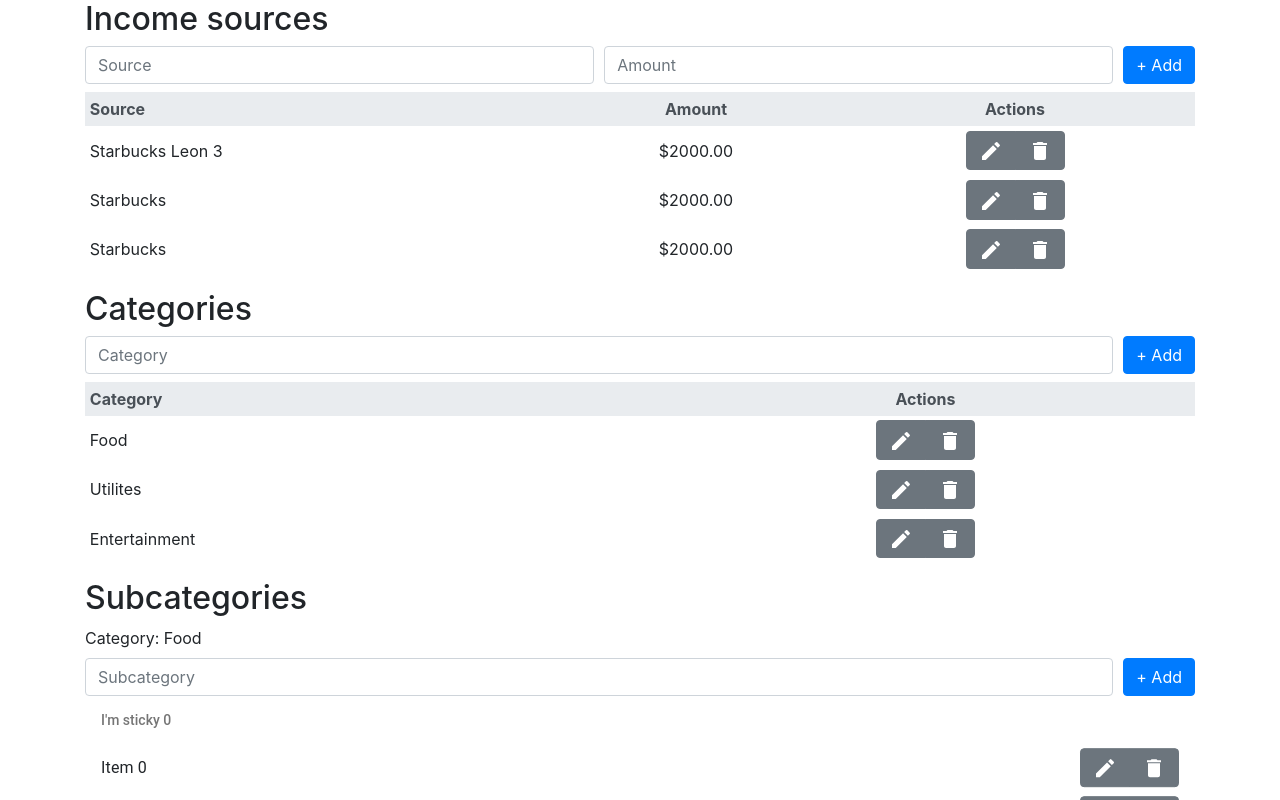
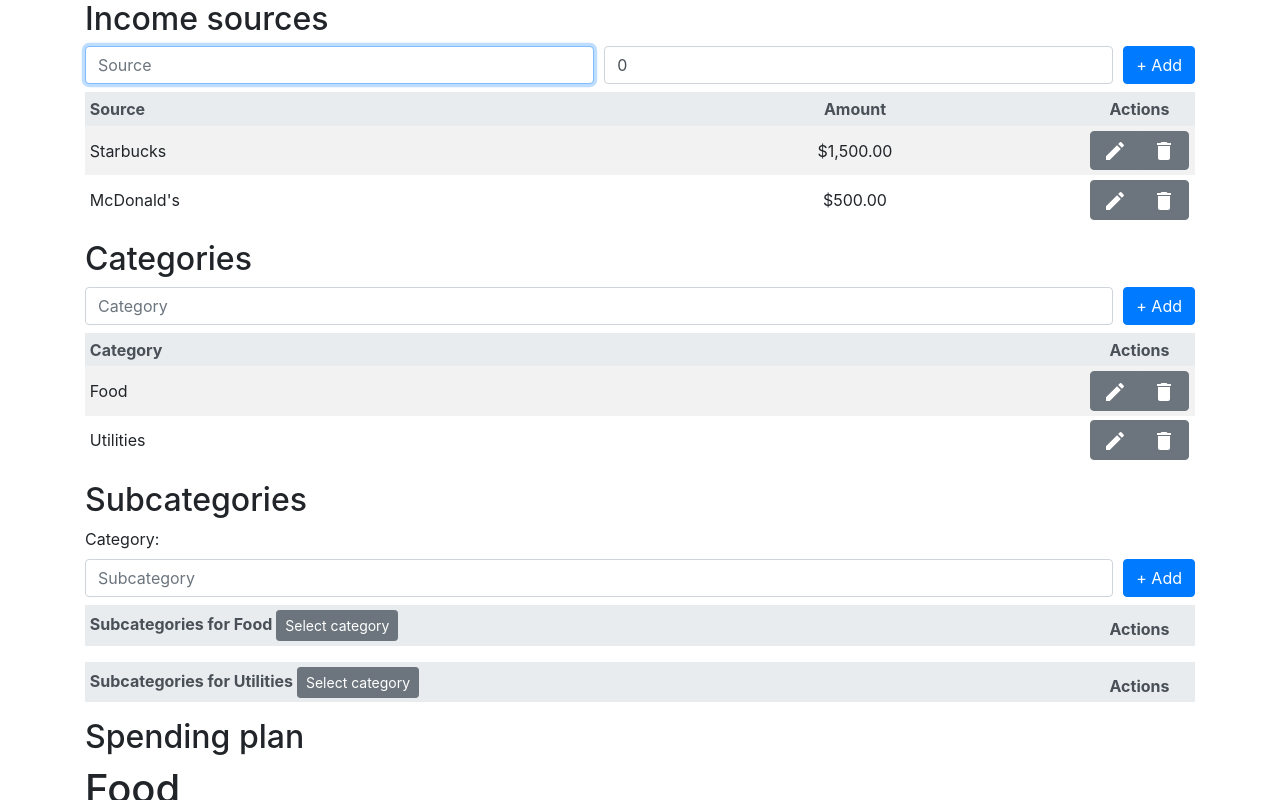
Before and after one commit to PatrykRubaj/qb-front-end, a React (Create React App) app: page /generator in a window 1280 px wide. Shown: the top 800 px of the page. Built offline with nearby package versions, Linux system fonts and the light colour scheme.

Commit message:
added basic UI functionality

```diff
--- a/package.json
+++ b/package.json
@@ -11,6 +11,7 @@
     "@testing-library/user-event": "^7.2.1",
     "@types/node": "^12.12.30",
     "@types/react": "^16.9.23",
+    "@types/uuid": "^7.0.2",
     "@typescript-eslint/eslint-plugin": "^2.24.0",
     "@typescript-eslint/parser": "^2.24.0",
     "eslint": "^6.8.0",
@@ -20,7 +21,8 @@
     "react-router-dom": "^5.1.2",
     "react-scripts": "3.4.0",
     "react-sortable-hoc": "^1.11.0",
-    "typescript": "^3.8.3"
+    "typescript": "^3.8.3",
+    "uuid": "^7.0.3"
   },
   "scripts": {
     "start": "set PORT=4001 && react-scripts start",
--- a/src/HomePage/HomePage.tsx
+++ b/src/HomePage/HomePage.tsx
@@ -1,9 +1,12 @@
 import React from "react";
+import { Link } from "react-router-dom";
 
 const HomePageComponent: React.FC = () => {
   return (
     <div className="row">
-      <div className="col-sm">One of three columns</div>
+      <div className="col-sm">
+        <Link to="/generator">Generator</Link>
+      </div>
       <div className="col-sm">One of three columns</div>
       <div className="col-sm">One of three columns</div>
     </div>
--- a/src/SpreadsheetGeneration/Category/CategoryComponent.tsx
+++ b/src/SpreadsheetGeneration/Category/CategoryComponent.tsx
@@ -1,76 +1,134 @@
-import React from "react";
+import React, { useState } from "react";
 import DeleteIcon from "@material-ui/icons/Delete";
 import EditIcon from "@material-ui/icons/Edit";
+import { Category } from "../state";
+import { v4 as uuidv4 } from "uuid";
 
-const CategoryComponent: React.FC = () => {
+interface Props {
+  categories: Array<Category>;
+  addCategory: Function;
+  editCategory: Function;
+  deleteCategory: Function;
+}
+
+const CategoryComponent: React.FC<Props> = ({
+  categories,
+  addCategory,
+  editCategory,
+  deleteCategory
+}: Props) => {
+  const [newCategory, setNewCategory] = useState({
+    id: uuidv4(),
+    name: ""
+  });
+  const [editMode, setEditMode] = useState(false);
+
+  const categoryInput = React.createRef<HTMLInputElement>();
+
+  const onNameChange = (e: React.FormEvent<HTMLInputElement>): void => {
+    const target = e.currentTarget;
+    const value = target.value;
+    const name = target.name;
+
+    setNewCategory({
+      ...newCategory,
+      [name]: value
+    });
+  };
+
+  const onEditClick = (
+    e: React.MouseEvent<HTMLButtonElement>,
+    category: Category
+  ): void => {
+    e.preventDefault();
+
+    deleteCategory(category);
+
+    setNewCategory(category);
+    setEditMode(true);
+
+    categoryInput.current?.focus();
+  };
+
+  const onDeleteClick = (
+    e: React.MouseEvent<HTMLButtonElement>,
+    category: Category
+  ): void => {
+    e.preventDefault();
+
+    deleteCategory(category);
+  };
+
+  const onFormSubmit = (e: React.FormEvent<HTMLFormElement>): void => {
+    e.preventDefault();
+
+    editMode ? editCategory(newCategory) : addCategory(newCategory);
+    setNewCategory({
+      id: uuidv4(),
+      name: ""
+    });
+
+    categoryInput.current?.focus();
+  };
+
   return (
     <div className="row">
       <div className="col">
         <h2>Categories</h2>
-        <form>
+        <form onSubmit={onFormSubmit}>
           <div className="form-row">
             <div className="col">
               <input
+                name="name"
+                value={newCategory.name}
+                onChange={onNameChange}
+                ref={categoryInput}
                 type="text"
                 className="form-control"
                 placeholder="Category"
               />
             </div>
             <div className="col-auto">
-              <button type="button" className="btn btn-primary">
-                + Add
+              <button type="submit" className="btn btn-primary">
+                {editMode ? "Save" : "+ Add"}
               </button>
             </div>
           </div>
         </form>
 
-        <table className="table table-borderless table-sm mt-2">
+        <table className="table table-borderless table-sm mt-2 table-striped">
           <thead className="thead-light">
             <tr>
               <th>Category</th>
-              <th className="text-center">Actions</th>
+              <th className="text-center" style={{ width: "10%" }}>
+                Actions
+              </th>
             </tr>
           </thead>
           <tbody>
-            <tr>
-              <td className="align-middle">Food</td>
+            {categories.map(category => (
+              <tr key={category.id}>
+                <td className="align-middle">{category.name}</td>
                 <td className="align-middle text-center">
                   <div className="btn-group" role="group">
-                  <button type="button" className="btn btn-secondary">
+                    <button
+                      type="button"
+                      className="btn btn-secondary"
+                      onClick={(e): void => onEditClick(e, category)}
+                    >
                       <EditIcon />
                     </button>
-                  <button type="button" className="btn btn-secondary">
+                    <button
+                      type="button"
+                      className="btn btn-secondary"
+                      onClick={(e): void => onDeleteClick(e, category)}
+                    >
                       <DeleteIcon />
                     </button>
                   </div>
                 </td>
               </tr>
-            <tr>
-              <td className="align-middle">Utilites</td>
-              <td className="align-middle text-center">
-                <div className="btn-group" role="group">
-                  <button type="button" className="btn btn-secondary">
-                    <EditIcon />
-                  </button>
-                  <button type="button" className="btn btn-secondary">
-                    <DeleteIcon />
-                  </button>
-                </div>
-              </td>
-            </tr>
-            <tr>
-              <td className="align-middle">Entertainment</td>
-              <td className="align-middle text-center">
-                <div className="btn-group" role="group">
-                  <button type="button" className="btn btn-secondary">
-                    <EditIcon />
-                  </button>
-                  <button type="button" className="btn btn-secondary">
-                    <DeleteIcon />
-                  </button>
-                </div>
-              </td>
-            </tr>
+            ))}
           </tbody>
         </table>
       </div>
--- a/src/SpreadsheetGeneration/GeneratorPage.tsx
+++ b/src/SpreadsheetGeneration/GeneratorPage.tsx
@@ -1,17 +1,123 @@
-import React from "react";
+import React, { useState } from "react";
+import { v4 as uuidv4 } from "uuid";
 import IncomeComponent from "./Income/IncomeComponent";
 import CategoryComponent from "./Category/CategoryComponent";
 import SubcategoryComponent from "./Subcategory/SubcategoryComponent";
 import SpendingPredictionComponent from "./SpendingPrediction/SpendingPredictionComponent";
+import { GeneratorState, Income, Category, Subcategory } from "./state";
 
 const GeneratorPage: React.FC = () => {
+  const [state, setState] = useState<GeneratorState>({
+    categories: [
+      { id: uuidv4(), name: "Food" },
+      { id: uuidv4(), name: "Utilities" }
+    ],
+    subcategories: [],
+    incomes: [
+      { id: uuidv4(), amount: 1500, name: "Starbucks" },
+      { id: uuidv4(), amount: 500, name: "McDonald's" }
+    ],
+    expectedSpendings: []
+  });
+
+  const addIncome = (newIncome: Income): void => {
+    setState({
+      ...state,
+      incomes: [...state.incomes, newIncome]
+    });
+    console.log("Added income: ", newIncome);
+  };
+
+  const deleteIncome = (income: Income): void => {
+    setState({
+      ...state,
+      incomes: state.incomes.filter(x => x.id !== income.id)
+    });
+    console.log("Deleted income: ", income);
+  };
+
+  const editIncome = (income: Income): void => {
+    setState({
+      ...state,
+      incomes: [...state.incomes.filter(x => x.id !== income.id), income]
+    });
+    console.log("Edited income: ", income);
+  };
+
+  const addCategory = (newCategory: Category): void => {
+    setState({
+      ...state,
+      categories: [...state.categories, newCategory]
+    });
+    console.log("Added category: ", newCategory);
+  };
+
+  const editCategory = (editedCategory: Category): void => {
+    setState({
+      ...state,
+      categories: [...state.categories, editedCategory]
+    });
+    console.log("Edited category: ", editedCategory);
+  };
+
+  const deleteCategory = (category: Category): void => {
+    setState({
+      ...state,
+      categories: state.categories.filter(x => x.id !== category.id)
+    });
+    console.log("Deleted category: ", category);
+  };
+
+  const addSubcategory = (newSubcategory: Subcategory): void => {
+    setState({
+      ...state,
+      subcategories: [...state.subcategories, newSubcategory]
+    });
+    console.log("Added subcategory: ", newSubcategory);
+  };
+
+  const deleteSubcategory = (subcategory: Subcategory): void => {
+    setState({
+      ...state,
+      subcategories: state.subcategories.filter(x => x.id !== subcategory.id)
+    });
+    console.log("Deleted subcategory: ", subcategory);
+  };
+
+  const editSubcategory = (editedSubcategory: Subcategory): void => {
+    setState({
+      ...state,
+      subcategories: [...state.subcategories, editedSubcategory]
+    });
+    console.log("Edited subcategory: ", editedSubcategory);
+  };
+
   return (
     <>
-      <IncomeComponent />
-      <CategoryComponent />
-      <SubcategoryComponent />
-      <SpendingPredictionComponent />
-      <button className="btn btn-primary btn-lg btn-block">
+      <IncomeComponent
+        incomes={state.incomes}
+        addIncome={addIncome}
+        editIncome={editIncome}
+        deleteIncome={deleteIncome}
+      />
+      <CategoryComponent
+        categories={state.categories}
+        addCategory={addCategory}
+        editCategory={editCategory}
+        deleteCategory={deleteCategory}
+      />
+      <SubcategoryComponent
+        categories={state.categories}
+        subcategories={state.subcategories}
+        addSubcategory={addSubcategory}
+        editSubcategory={editSubcategory}
+        deleteSubcategory={deleteSubcategory}
+      />
+      <SpendingPredictionComponent
+        categories={state.categories}
+        subcategories={state.subcategories}
+      />
+      <button className="btn btn-primary btn-lg btn-block mb-4">
         Generate budget
       </button>
     </>
--- a/src/SpreadsheetGeneration/Income/IncomeComponent.tsx
+++ b/src/SpreadsheetGeneration/Income/IncomeComponent.tsx
@@ -1,20 +1,102 @@
-import React from "react";
+import React, { useState } from "react";
+import { v4 as uuidv4 } from "uuid";
 import DeleteIcon from "@material-ui/icons/Delete";
 import EditIcon from "@material-ui/icons/Edit";
+import { Income } from "../state";
 
-const IncomeComponent: React.FC = () => {
+interface Props {
+  incomes: Array<Income>;
+  addIncome: Function;
+  editIncome: Function;
+  deleteIncome: Function;
+}
+
+const IncomeComponent: React.FC<Props> = ({
+  incomes,
+  addIncome,
+  editIncome,
+  deleteIncome
+}: Props) => {
+  const [newIncome, setNewIncome] = useState<Income>({
+    id: uuidv4(),
+    name: "",
+    amount: 0
+  });
+
+  const [editMode, setEditMode] = useState(false);
+  const nameInput = React.createRef<HTMLInputElement>();
+
+  const formatter = new Intl.NumberFormat("en-US", {
+    style: "currency",
+    currency: "USD"
+  });
+
+  const onInputChange = (event: React.FormEvent<HTMLInputElement>): void => {
+    const target = event.currentTarget;
+    const value = target.value;
+    const name = target.name;
+
+    setNewIncome({
+      ...newIncome,
+      [name]: value
+    });
+  };
+
+  const onAddSaveNewIncome = (
+    e: React.FormEvent<HTMLFormElement>,
+    income: Income
+  ): void => {
+    e.preventDefault();
+
+    editMode ? editIncome(income) : addIncome(income);
+
+    setNewIncome({
+      id: uuidv4(),
+      name: "",
+      amount: 0
+    });
+    setEditMode(false);
+    nameInput.current?.focus();
+  };
+
+  const onDeleteIncome = (
+    e: React.MouseEvent<HTMLButtonElement>,
+    income: Income
+  ): void => {
+    e.preventDefault();
+
+    deleteIncome(income);
+  };
+
+  const onEditIncome = (
+    e: React.MouseEvent<HTMLButtonElement>,
+    income: Income
+  ): void => {
+    e.preventDefault();
+
+    deleteIncome(income);
+    setNewIncome({ ...income });
+    setEditMode(true);
+    nameInput.current?.focus();
+  };
+
   return (
     <div className="row">
       <div className="col">
         <h2>Income sources</h2>
 
-        <form>
+        <form onSubmit={(e): void => onAddSaveNewIncome(e, newIncome)}>
           <div className="form-row">
             <div className="col">
               <input
+                name="name"
+                value={newIncome.name}
+                onChange={onInputChange}
+                ref={nameInput}
                 type="text"
                 className="form-control"
                 placeholder="Source"
+                autoFocus
               />
             </div>
             <div className="col">
@@ -22,67 +104,56 @@
                 type="text"
                 className="form-control"
                 placeholder="Amount"
+                name="amount"
+                value={newIncome.amount}
+                onChange={onInputChange}
               />
             </div>
             <div className="col-auto">
-              <button type="button" className="btn btn-primary">
-                + Add
+              <button type="submit" className="btn btn-primary">
+                {editMode ? "Save" : "+ Add"}
               </button>
             </div>
           </div>
         </form>
 
-        <table className="table table-borderless table-sm mt-2">
+        <table className="table table-borderless table-sm mt-2 table-striped">
           <thead className="thead-light">
             <tr>
               <th>Source</th>
               <th className="text-center">Amount</th>
-              <th className="text-center">Actions</th>
+              <th className="text-center" style={{ width: "10%" }}>
+                Actions
+              </th>
             </tr>
           </thead>
           <tbody>
-            <tr>
-              <td className="align-middle">Starbucks Leon 3</td>
-              <td className="align-middle text-center">$2000.00</td>
+            {incomes.map(income => (
+              <tr key={income.id}>
+                <td className="align-middle">{income.name}</td>
+                <td className="align-middle text-center">
+                  {formatter.format(income.amount)}
+                </td>
                 <td className="align-middle text-center">
                   <div className="btn-group" role="group">
-                  <button type="button" className="btn btn-secondary">
+                    <button
+                      type="button"
+                      className="btn btn-secondary"
+                      onClick={(e): void => onEditIncome(e, income)}
+                    >
                       <EditIcon />
                     </button>
-                  <button type="button" className="btn btn-secondary">
+                    <button
+                      type="button"
+                      className="btn btn-secondary"
+                      onClick={(e): void => onDeleteIncome(e, income)}
+                    >
                       <DeleteIcon />
                     </button>
                   </div>
                 </td>
               </tr>
-            <tr>
-              <td className="align-middle">Starbucks</td>
-              <td className="align-middle text-center">$2000.00</td>
-              <td className="align-middle text-center">
-                <div className="btn-group" role="group">
-                  <button type="button" className="btn btn-secondary">
-                    <EditIcon />
-                  </button>
-                  <button type="button" className="btn btn-secondary">
-                    <DeleteIcon />
-                  </button>
-                </div>
-              </td>
-            </tr>
-            <tr>
-              <td className="align-middle">Starbucks</td>
-              <td className="align-middle text-center">$2000.00</td>
-              <td className="align-middle text-center">
-                <div className="btn-group" role="group">
-                  <button type="button" className="btn btn-secondary">
-                    <EditIcon />
-                  </button>
-                  <button type="button" className="btn btn-secondary">
-                    <DeleteIcon />
-                  </button>
-                </div>
-              </td>
-            </tr>
+            ))}
           </tbody>
         </table>
       </div>
--- a/src/SpreadsheetGeneration/SpendingPrediction/SpendingPredictionComponent.tsx
+++ b/src/SpreadsheetGeneration/SpendingPrediction/SpendingPredictionComponent.tsx
@@ -1,26 +1,37 @@
 import React from "react";
+import { Category, Subcategory } from "../state";
 
-const SpendingPredictionComponent: React.FC = () => {
+interface Props {
+  categories: Array<Category>;
+  subcategories: Array<Subcategory>;
+}
+
+const SpendingPredictionComponent: React.FC<Props> = ({
+  categories,
+  subcategories
+}: Props) => {
   return (
     <div className="row">
       <div className="col">
         <h2>Spending plan</h2>
         <form>
-          {["Food", "Rent", "Entertainment"].map(categoryId => (
-            <>
-              <h2>{`${categoryId}`}</h2>
-              {[0, 1, 2].map(subcategoryId => (
-                <div className="form-group" key={`group-${subcategoryId}`}>
-                  <label htmlFor="formGroupExampleInput">{`Subcategory ${subcategoryId}`}</label>
+          {categories.map(category => (
+            <React.Fragment key={category.id}>
+              <h1>{category.name}</h1>
+              {subcategories
+                .filter(x => x.categoryId === category.id)
+                .map(subcategory => (
+                  <div className="form-group" key={`${subcategory.id}`}>
+                    <label htmlFor="formGroupExampleInput">{`Subcategory ${subcategory.name}`}</label>
                     <input
                       type="text"
                       className="form-control"
                       id="formGroupExampleInput"
-                    placeholder={`Subcategory ${subcategoryId}`}
+                      placeholder={`Subcategory ${subcategory.name}`}
                     />
                   </div>
                 ))}
-            </>
+            </React.Fragment>
           ))}
         </form>
       </div>
--- a/src/SpreadsheetGeneration/Subcategory/SubcategoryComponent.tsx
+++ b/src/SpreadsheetGeneration/Subcategory/SubcategoryComponent.tsx
@@ -1,24 +1,109 @@
-import React from "react";
+import React, { useState } from "react";
 import DeleteIcon from "@material-ui/icons/Delete";
 import EditIcon from "@material-ui/icons/Edit";
+import { Category, Subcategory } from "../state";
+import { v4 as uuidv4 } from "uuid";
 
-import {
-  List,
-  ListSubheader,
-  ListItem,
-  ListItemText,
-  ListItemSecondaryAction
-} from "@material-ui/core";
+interface Props {
+  categories: Array<Category>;
+  subcategories: Array<Subcategory>;
+  addSubcategory: Function;
+  editSubcategory: Function;
+  deleteSubcategory: Function;
+}
 
-const SubcategoryComponent: React.FC = () => {
+const SubcategoryComponent: React.FC<Props> = ({
+  categories,
+  subcategories,
+  addSubcategory,
+  editSubcategory,
+  deleteSubcategory
+}: Props) => {
+  const [newSubcategory, setNewSubcategory] = useState<Subcategory>({
+    id: uuidv4(),
+    name: "",
+    categoryId: "",
+    amount: null
+  });
+  const [editMode, setEditMode] = useState<boolean>(false);
+
+  const subcategoryInput = React.createRef<HTMLInputElement>();
+
+  const onNameChange = (e: React.FormEvent<HTMLInputElement>): void => {
+    const target = e.currentTarget;
+    const value = target.value;
+    const name = target.name;
+
+    setNewSubcategory({
+      ...newSubcategory,
+      [name]: value
+    });
+  };
+
+  const onSelectCategoryClick = (
+    e: React.MouseEvent<HTMLButtonElement>,
+    category: Category
+  ): void => {
+    e.preventDefault();
+
+    setNewSubcategory({ ...newSubcategory, categoryId: category.id });
+
+    subcategoryInput.current?.focus();
+  };
+
+  const onSubcategorySubmit = (e: React.FormEvent<HTMLFormElement>): void => {
+    e.preventDefault();
+    if (
+      categories.find(x => x.id === newSubcategory.categoryId) === undefined
+    ) {
+      return;
+    }
+
+    editMode ? editSubcategory(newSubcategory) : addSubcategory(newSubcategory);
+
+    setNewSubcategory({
+      ...newSubcategory,
+      id: uuidv4(),
+      name: "",
+      amount: null
+    });
+    setEditMode(false);
+
+    subcategoryInput.current?.focus();
+  };
+
+  const onSubcategoryDeleteClick = (
+    e: React.MouseEvent<HTMLButtonElement>,
+    subcategory: Subcategory
+  ): void => {
+    e.preventDefault();
+    deleteSubcategory(subcategory);
+  };
+
+  const onSubcategoryEditClick = (
+    e: React.MouseEvent<HTMLButtonElement>,
+    subcategory: Subcategory
+  ): void => {
+    e.preventDefault();
+
+    deleteSubcategory(subcategory);
+
+    setNewSubcategory(subcategory);
+    setEditMode(true);
+
+    subcategoryInput.current?.focus();
+  };
+
   return (
     <div className="row">
       <div className="col">
         <h2>Subcategories</h2>
-        <form>
+        <form onSubmit={onSubcategorySubmit}>
           <div className="fom-row">
             <label className="mr-sm-2" htmlFor="inlineFormCustomSelect">
-              Category: Food
+              Category:{" "}
+              {categories.filter(x => x.id === newSubcategory.categoryId)[0]
+                ?.name || ""}
             </label>
           </div>
           <div className="form-row">
@@ -27,39 +112,75 @@
                 type="text"
                 className="form-control"
                 placeholder="Subcategory"
+                name="name"
+                value={newSubcategory.name}
+                onChange={onNameChange}
+                ref={subcategoryInput}
               />
             </div>
             <div className="col-auto">
-              <button type="button" className="btn btn-primary">
-                + Add
+              <button type="submit" className="btn btn-primary">
+                {editMode ? "Save" : "+ Add"}
               </button>
             </div>
           </div>
         </form>
-        <List subheader={<li />}>
-          {[0, 1, 2, 3, 4].map(sectionId => (
-            <li key={`section-${sectionId}`}>
-              <ul style={{ listStyle: "none", paddingInlineStart: 0 }}>
-                <ListSubheader>{`I'm sticky ${sectionId}`}</ListSubheader>
-                {[0, 1, 2].map(item => (
-                  <ListItem key={`item-${sectionId}-${item}`}>
-                    <ListItemText primary={`Item ${item}`} />
-                    <ListItemSecondaryAction>
+
+        {categories.map(category => (
+          <table
+            className="table table-borderless table-sm mt-2"
+            key={category.id}
+          >
+            <thead className="thead-light">
+              <tr>
+                <th>
+                  Subcategories for {category.name}
+                  <button
+                    type="button"
+                    className="btn btn-secondary btn-sm ml-1"
+                    onClick={(e): void => onSelectCategoryClick(e, category)}
+                  >
+                    Select category
+                  </button>
+                </th>
+                <th className="text-center" style={{ width: "10%" }}>
+                  Actions
+                </th>
+              </tr>
+            </thead>
+            <tbody>
+              {subcategories
+                .filter(x => x.categoryId === category.id)
+                .map(subcategory => (
+                  <tr key={subcategory.id}>
+                    <td className="align-middle">{subcategory.name}</td>
+                    <td className="align-middle text-center">
                       <div className="btn-group" role="group">
-                        <button type="button" className="btn btn-secondary">
+                        <button
+                          type="button"
+                          className="btn btn-secondary"
+                          onClick={(e): void =>
+                            onSubcategoryEditClick(e, subcategory)
+                          }
+                        >
                           <EditIcon />
                         </button>
-                        <button type="button" className="btn btn-secondary">
+                        <button
+                          type="button"
+                          className="btn btn-secondary"
+                          onClick={(e): void => {
+                            onSubcategoryDeleteClick(e, subcategory);
+                          }}
+                        >
                           <DeleteIcon />
                         </button>
                       </div>
-                    </ListItemSecondaryAction>
-                  </ListItem>
+                    </td>
+                  </tr>
                 ))}
-              </ul>
-            </li>
-          ))}
-        </List>
+            </tbody>
+          </table>
+        ))}
       </div>
     </div>
   );
--- a/src/SpreadsheetGeneration/state.ts
+++ b/src/SpreadsheetGeneration/state.ts
@@ -14,6 +14,7 @@
   id: string;
   categoryId: string;
   name: string;
+  amount: number | null;
 }
 
 export interface Income {
```
Also changed, not shown: 1 other file (tests, documents, lock files or other folders). Lines whose indentation alone changed are shown as unchanged.
